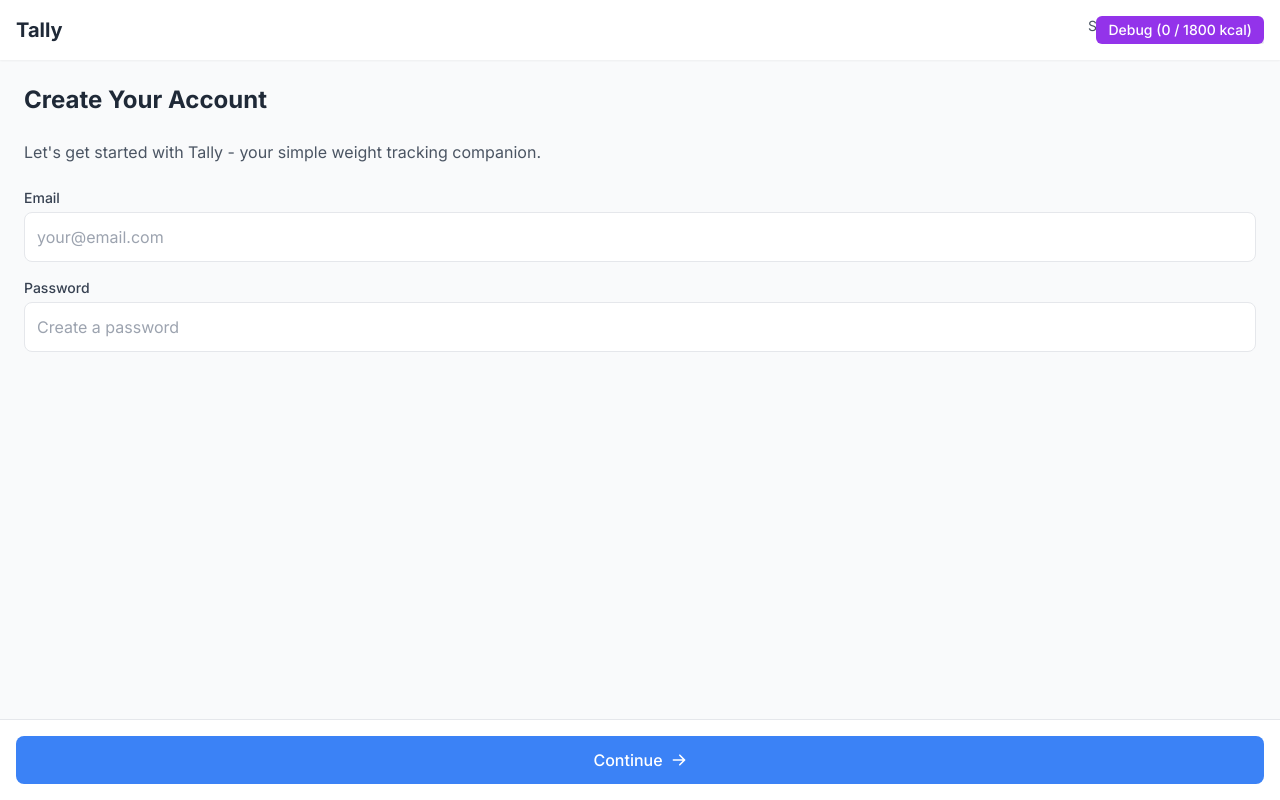
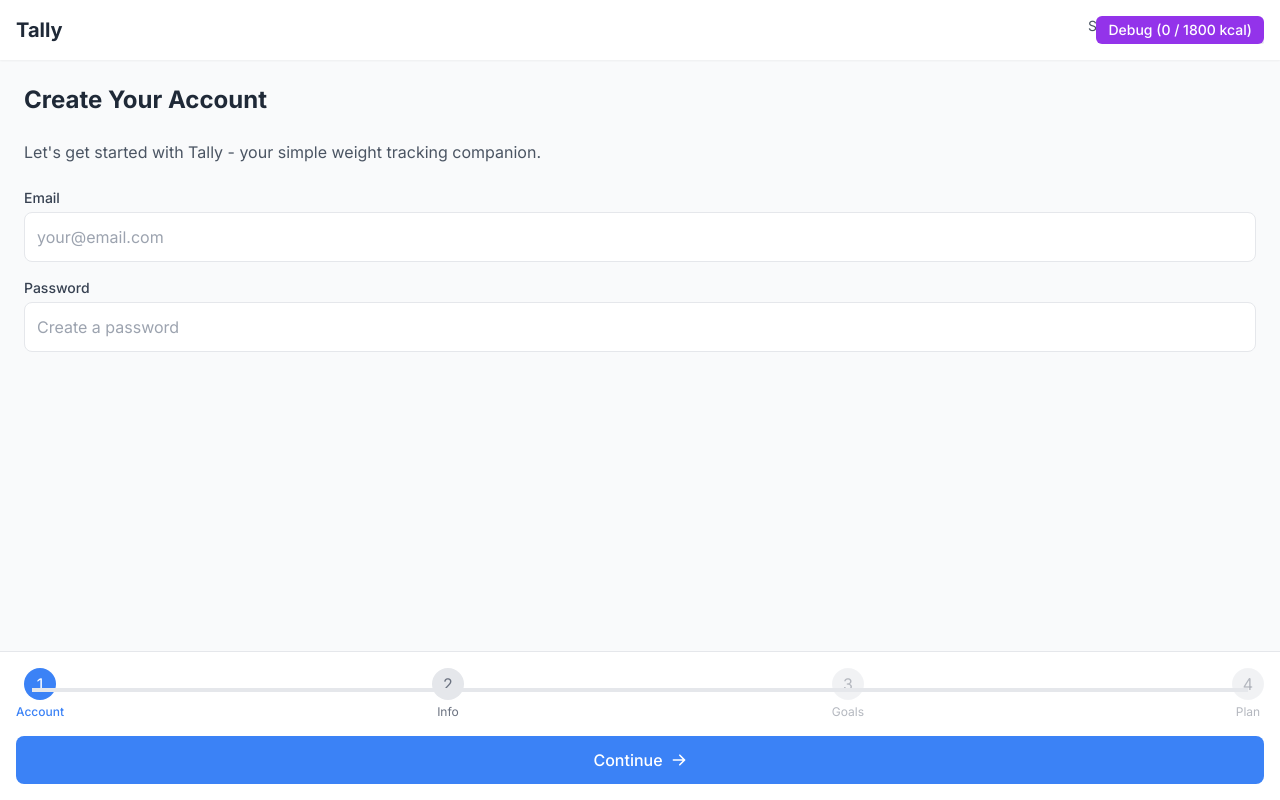
Before and after one commit to vanderhaka/tally-calorie-tracker-upwork, a Next.js app: page / in a window 1280 px wide. Built offline with nearby package versions, Linux system fonts and the light colour scheme.

Commit message:
Add interactive progress bar above continue button in onboarding flow

```diff
--- a/app/components/onboarding/OnboardingFlow.tsx
+++ b/app/components/onboarding/OnboardingFlow.tsx
@@ -44,6 +44,14 @@ const OnboardingFlow: React.FC<OnboardingFlowProps> = ({ onComplete, progressBar
     onComplete(userData);
   };
 
+  // Navigate directly to a specific step
+  const goToStep = (stepNumber: number) => {
+    // Only allow going to a step if we've already been there or it's the next step
+    if (stepNumber <= step + 1) {
+      setStep(stepNumber);
+    }
+  };
+
   // Get the step title based on current step
   const getStepTitle = () => {
     switch (step) {
@@ -70,6 +78,9 @@ const OnboardingFlow: React.FC<OnboardingFlowProps> = ({ onComplete, progressBar
     }
   };
 
+  // Array of step titles for the interactive step indicator
+  const stepTitles = ["Account", "Info", "Goals", "Plan"];
+
   return (
     <div className="h-full flex flex-col bg-gray-50">
       {/* Progress indicator */}
@@ -87,8 +98,67 @@ const OnboardingFlow: React.FC<OnboardingFlowProps> = ({ onComplete, progressBar
         {renderStepContent()}
       </div>
 
-      {/* Bottom action button - added z-20 to ensure it appears above the navigation bar */}
+      {/* Bottom action button with interactive progress bar */}
       <div className="bg-white p-4 border-t relative z-20">
+        {/* Interactive Step Indicator */}
+        <div className="mb-4">
+          <div className="flex justify-between items-center mb-2">
+            {stepTitles.map((title, i) => {
+              const stepNum = i + 1;
+              const isActive = stepNum === step;
+              const isPast = stepNum < step;
+              const isFuture = stepNum > step;
+              const isAccessible = stepNum <= step + 1;
+
+              return (
+                <button
+                  key={i}
+                  onClick={() => isAccessible && goToStep(stepNum)}
+                  disabled={!isAccessible}
+                  className={`
+                    flex flex-col items-center justify-center relative
+                    ${isAccessible ? 'cursor-pointer' : 'cursor-not-allowed opacity-50'}
+                  `}
+                >
+                  {/* Circle indicator */}
+                  <div
+                    className={`
+                      w-8 h-8 rounded-full flex items-center justify-center
+                      ${isActive ? 'bg-blue-500 text-white' :
+                        isPast ? 'bg-green-500 text-white' :
+                        'bg-gray-200 text-gray-500'}
+                      ${isAccessible && !isActive ? 'hover:bg-gray-300' : ''}
+                      mb-1 transition-colors
+                    `}
+                  >
+                    {isPast ? (
+                      <svg xmlns="http://www.w3.org/2000/svg" className="h-5 w-5" viewBox="0 0 20 20" fill="currentColor">
+                        <path fillRule="evenodd" d="M16.707 5.293a1 1 0 010 1.414l-8 8a1 1 0 01-1.414 0l-4-4a1 1 0 011.414-1.414L8 12.586l7.293-7.293a1 1 0 011.414 0z" clipRule="evenodd" />
+                      </svg>
+                    ) : (
+                      stepNum
+                    )}
+                  </div>
+
+                  {/* Step title */}
+                  <span className={`text-xs ${isActive ? 'font-medium text-blue-500' : isPast ? 'font-medium text-green-500' : 'text-gray-500'}`}>
+                    {title}
+                  </span>
+                </button>
+              );
+            })}
+          </div>
+
+          {/* Progress line connecting the circles */}
+          <div className="relative mt-1">
+            <div className="absolute top-0 left-4 right-4 h-1 bg-gray-200 -mt-10 z-0"></div>
+            <div
+              className="absolute top-0 left-4 h-1 bg-green-500 -mt-10 z-0 transition-all duration-300"
+              style={{ width: `${((step - 1) / 3) * (100 - 8 * 2)}%` }}
+            ></div>
+          </div>
+        </div>
+
         {step < 4 ? (
           <button
             onClick={handleNext}
```
